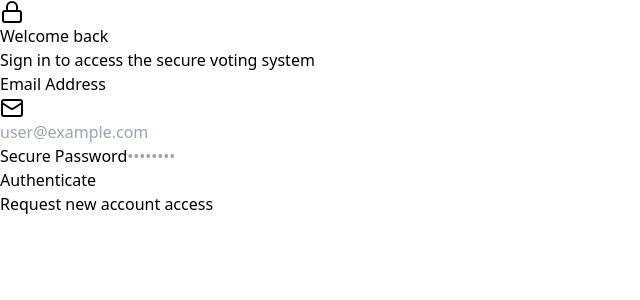
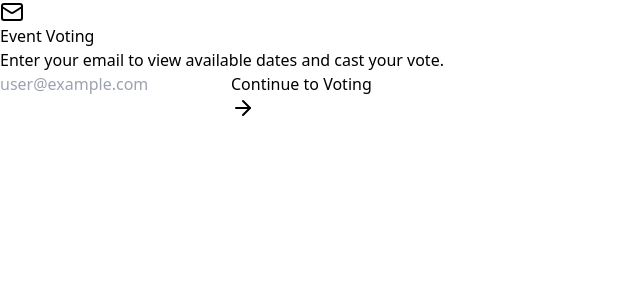
Before and after one commit to vladinator18/room-tracker-project, a React (Vite) app in the folder V2/frontend/: page / in a window 1280 px wide. Shown: the top 300 px of the page, without its empty margins (0-640 px from the left). Built offline with nearby package versions, Linux system fonts and the light colour scheme.

Commit message:
remove voting barriers

```diff
--- a/V2/frontend/src/App.jsx
+++ b/V2/frontend/src/App.jsx
@@ -1,50 +1,61 @@
-import { useState, useEffect } from 'react';
-import { authApi } from './services/authApi';
-import Auth from './Auth';
-import { LogOut, Calendar } from 'lucide-react';
+import { useState } from 'react';
+import { Calendar, Mail, ArrowRight, LogOut } from 'lucide-react';
 
 export default function App() {
-  const [session, setSession] = useState(null);
-  const [isLoading, setIsLoading] = useState(true);
+  const [email, setEmail] = useState('');
+  const [isLoggedIn, setIsLoggedIn] = useState(false);
 
-  useEffect(() => {
-    // Check active session on load via API
-    authApi.getSession().then((sessionData) => {
-      setSession(sessionData);
-      setIsLoading(false);
-    });
+  const handleEnter = (e) => {
+    e.preventDefault();
 
-    // Listen for login/logout events via API
-    const subscription = authApi.onAuthStateChange((_event, sessionData) => {
-      setSession(sessionData);
-    });
-
-    return () => subscription.unsubscribe();
-  }, []);
-
-  const handleSignOut = async () => {
-    try {
-      await authApi.signOut();
-    } catch (error) {
-      console.error("Error signing out:", error);
+    // Basic validation to ensure it looks like an email
+    if (email.trim() && email.includes('@')) {
+      setIsLoggedIn(true);
+    } else {
+      alert("Please enter a valid email address.");
     }
   };
 
-  if (isLoading) {
-    return <div className="min-h-screen flex items-center justify-center bg-slate-50 text-slate-500 font-semibold">Authenticating session...</div>;
+  // 1. The Frictionless "Login" Gate
+  if (!isLoggedIn) {
+    return (
+      <div className="min-h-screen bg-slate-50 flex items-center justify-center p-4 font-sans">
+        <div className="max-w-md w-full bg-white rounded-xl shadow-sm border p-8 text-center">
+
+          <div className="bg-blue-100 w-12 h-12 rounded-full flex items-center justify-center mx-auto mb-4">
+            <Mail className="w-6 h-6 text-blue-600" />
+          </div>
+          <h2 className="text-2xl font-bold text-slate-800 mb-2">Event Voting</h2>
+          <p className="text-slate-500 text-sm mb-6">Enter your email to view available dates and cast your vote.</p>
+
+          <form onSubmit={handleEnter} className="space-y-4">
+            <input
+              type="email"
+              required
+              value={email}
+              onChange={(e) => setEmail(e.target.value)}
+              className="w-full px-4 py-3 border rounded-lg focus:outline-none focus:ring-2 focus:ring-blue-500"
+              placeholder="user@example.com"
+            />
+            <button
+              type="submit"
+              className="w-full bg-blue-600 hover:bg-blue-700 text-white font-bold py-3 rounded-lg transition-colors flex justify-center items-center gap-2"
+            >
+              Continue to Voting <ArrowRight className="w-4 h-4" />
+            </button>
+          </form>
+
+        </div>
+      </div>
+    );
   }
 
-  // Gatekeeper: Reject unauthorized access
-  if (!session) {
-    return <Auth />;
-  }
-
-  // Authorized Dashboard
+  // 2. The Active Voting Dashboard
   return (
     <div className="min-h-screen bg-slate-50 p-4 md:p-8 font-sans">
       <div className="max-w-7xl mx-auto">
 
-        {/* Nav Bar */}
+        {/* Navigation Bar */}
         <div className="bg-white rounded-xl shadow-sm border border-slate-200 p-4 mb-6 flex justify-between items-center">
           <div className="flex items-center gap-3">
             <Calendar className="w-6 h-6 text-blue-600" />
@@ -53,22 +64,22 @@ export default function App() {
 
           <div className="flex items-center gap-4">
             <span className="text-sm font-medium text-slate-600 hidden md:block">
-              Authorized User: {session.user.email}
+              Voting as: <span className="font-bold">{email}</span>
             </span>
             <button
-              onClick={handleSignOut}
+              onClick={() => setIsLoggedIn(false)}
               className="flex items-center gap-2 px-3 py-1.5 bg-slate-100 hover:bg-slate-200 text-slate-700 rounded-lg text-sm font-semibold transition-colors"
             >
               <LogOut className="w-4 h-4" />
-              Terminate Session
+              Change Email
             </button>
           </div>
         </div>
 
         {/* Voting UI placeholder */}
         <div className="bg-white rounded-xl shadow-sm border border-slate-200 p-8 text-center">
-          <h2 className="text-2xl font-bold text-slate-800 mb-2">Authentication Successful</h2>
-          <p className="text-slate-500">Secure voting interface initialized.</p>
+          <h2 className="text-2xl font-bold text-slate-800 mb-2">Ready to Vote!</h2>
+          <p className="text-slate-500">We will render the actual dates here next.</p>
         </div>
 
       </div>
--- a/V2/frontend/src/Auth.jsx
+++ b/V2/frontend/src/Auth.jsx
@@ -1,11 +1,11 @@
 import { useState } from 'react';
 import { authApi } from './services/authApi';
-import { Lock, Mail, Loader2 } from 'lucide-react';
+import { Lock, User, Loader2 } from 'lucide-react';
 
 export default function Auth() {
   const [isLoading, setIsLoading] = useState(false);
   const [isLogin, setIsLogin] = useState(true);
-  const [email, setEmail] = useState('');
+  const [username, setUsername] = useState('');
   const [password, setPassword] = useState('');
   const [errorMsg, setErrorMsg] = useState('');
 
@@ -16,12 +16,16 @@ export default function Auth() {
 
     try {
       if (isLogin) {
-        await authApi.signIn(email, password);
+        await authApi.signIn(username, password);
       } else {
-        await authApi.signUp(email, password);
+        await authApi.signUp(username, password);
       }
     } catch (error) {
-      setErrorMsg(error.message);
+      // Clean up Supabase's default error messages to make them make sense for usernames
+      let msg = error.message;
+      if (msg.includes('email')) msg = msg.replace('email', 'username');
+      if (msg === 'Invalid login credentials') msg = 'Incorrect username or password';
+      setErrorMsg(msg);
     } finally {
       setIsLoading(false);
     }
@@ -51,16 +55,16 @@ export default function Auth() {
 
         <form onSubmit={handleAuth} className="space-y-4">
           <div>
-            <label className="block text-sm font-semibold text-slate-700 mb-1">Email Address</label>
+            <label className="block text-sm font-semibold text-slate-700 mb-1">Username or Student ID</label>
             <div className="relative">
-              <Mail className="w-5 h-5 text-slate-400 absolute left-3 top-2.5" />
+              <User className="w-5 h-5 text-slate-400 absolute left-3 top-2.5" />
               <input
-                type="email"
+                type="text"
                 required
-                value={email}
-                onChange={(e) => setEmail(e.target.value)}
+                value={username}
+                onChange={(e) => setUsername(e.target.value)}
                 className="w-full pl-10 pr-3 py-2 border rounded-lg focus:outline-none focus:ring-2 focus:ring-blue-500"
-                placeholder="user@example.com"
+                placeholder="e.g. timothy123"
               />
             </div>
           </div>
--- a/V2/frontend/src/services/authApi.js
+++ b/V2/frontend/src/services/authApi.js
@@ -1,13 +1,21 @@
 import { supabase } from './supabaseClient';
 
+// This helper converts a plain username into an email format that Supabase accepts
+const formatUsername = (username) => {
+  const cleanUsername = username.trim().toLowerCase().replace(/\s+/g, '');
+  return `${cleanUsername}@roomtracker.local`;
+};
+
 export const authApi = {
-  signIn: async (email, password) => {
+  signIn: async (username, password) => {
+    const email = formatUsername(username);
     const { data, error } = await supabase.auth.signInWithPassword({ email, password });
     if (error) throw error;
     return data;
   },
 
-  signUp: async (email, password) => {
+  signUp: async (username, password) => {
+    const email = formatUsername(username);
     const { data, error } = await supabase.auth.signUp({ email, password });
     if (error) throw error;
     return data;
```
